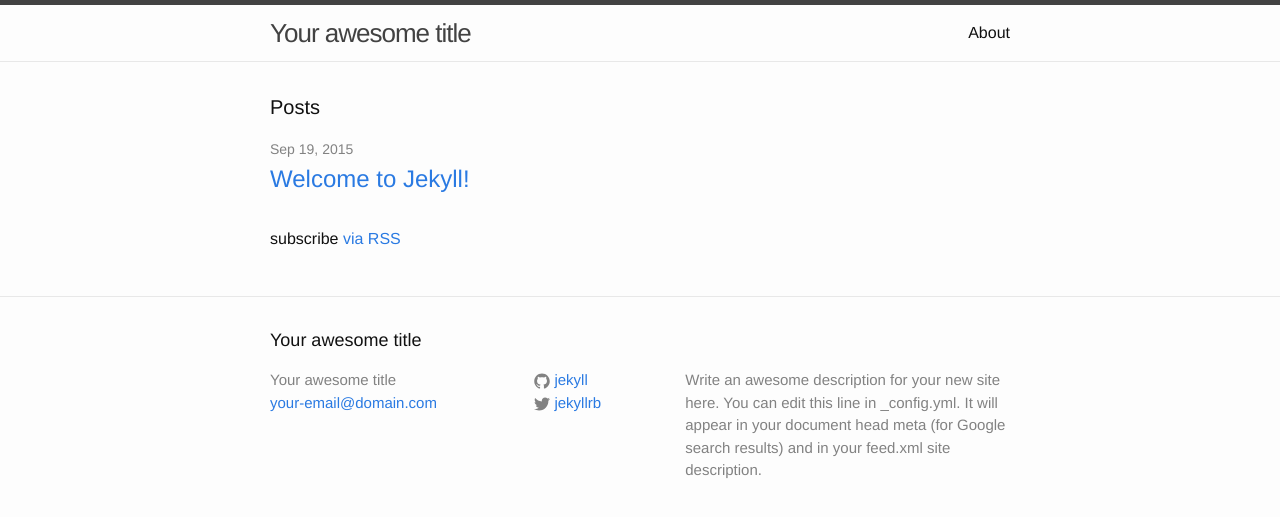
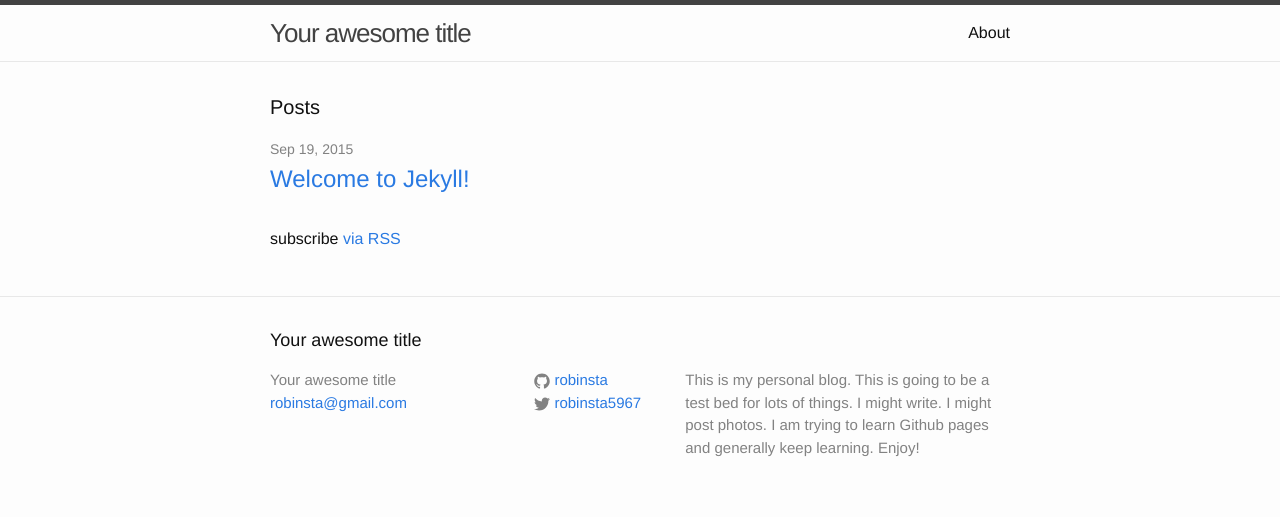
Before and after one commit to robinsta/robinsta.github.io, a Jekyll site: the page built from index.html, in a window 1280 px wide. Shown: the top 517 px of the page. Built offline with Jekyll 4.4.1, drawn with Linux system fonts in a browser that asks for light colours.

Commit message:
Updated config

```diff
--- a/_config.yml
+++ b/_config.yml
@@ -1,14 +1,14 @@
 # Site settings
 title: Your awesome title
-email: your-email@domain.com
+email: robinsta@gmail.com
 description: > # this means to ignore newlines until "baseurl:"
-  Write an awesome description for your new site here. You can edit this
-  line in _config.yml. It will appear in your document head meta (for
-  Google search results) and in your feed.xml site description.
+  This is my personal blog.  This is going to be a test bed for lots
+  of things.  I might write.  I might post photos.  I am trying to learn
+  Github pages and generally keep learning. Enjoy!
 baseurl: "" # the subpath of your site, e.g. /blog/
-url: "http://yourdomain.com" # the base hostname & protocol for your site
-twitter_username: jekyllrb
-github_username:  jekyll
+url: "http://robinsta.github.io" # the base hostname & protocol for your site
+twitter_username: robinsta5967
+github_username:  robinsta
 
 # Build settings
 markdown: kramdown
```
